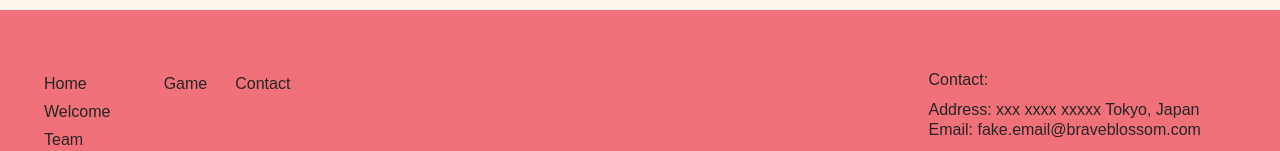
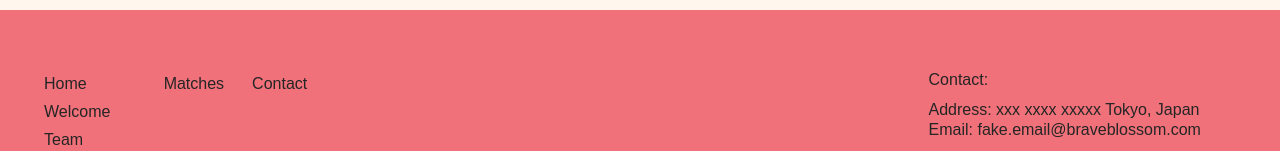
Before and after one commit to Sozai83/-COS60015-Assignment2v2, a React (Create React App) app: page / in a window 1280 px wide. Shown: the part 3423-3574 px from the top of the page. Built offline with nearby package versions, Linux system fonts and the light colour scheme.

Commit message:
fix typo Game > Matches in footer menu

```diff
--- a/src/Components/Footer/FooterBody/FooterMenu.js
+++ b/src/Components/Footer/FooterBody/FooterMenu.js
@@ -36,7 +36,7 @@ const Footer = ({selectMainComponent}) => {
         </div>
         <div>
           <ul>
-            <li data-nav="Matches-Top">Game</li>
+            <li data-nav="Matches-Top">Matches</li>
           </ul>
         </div>
         <div>
```
